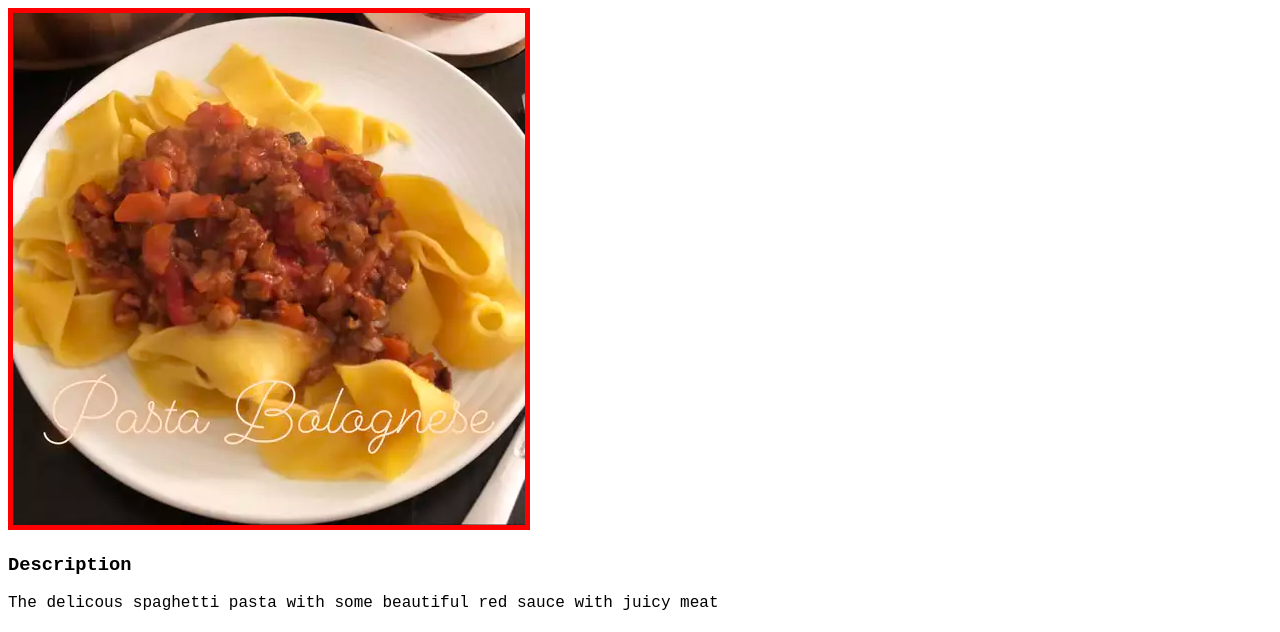
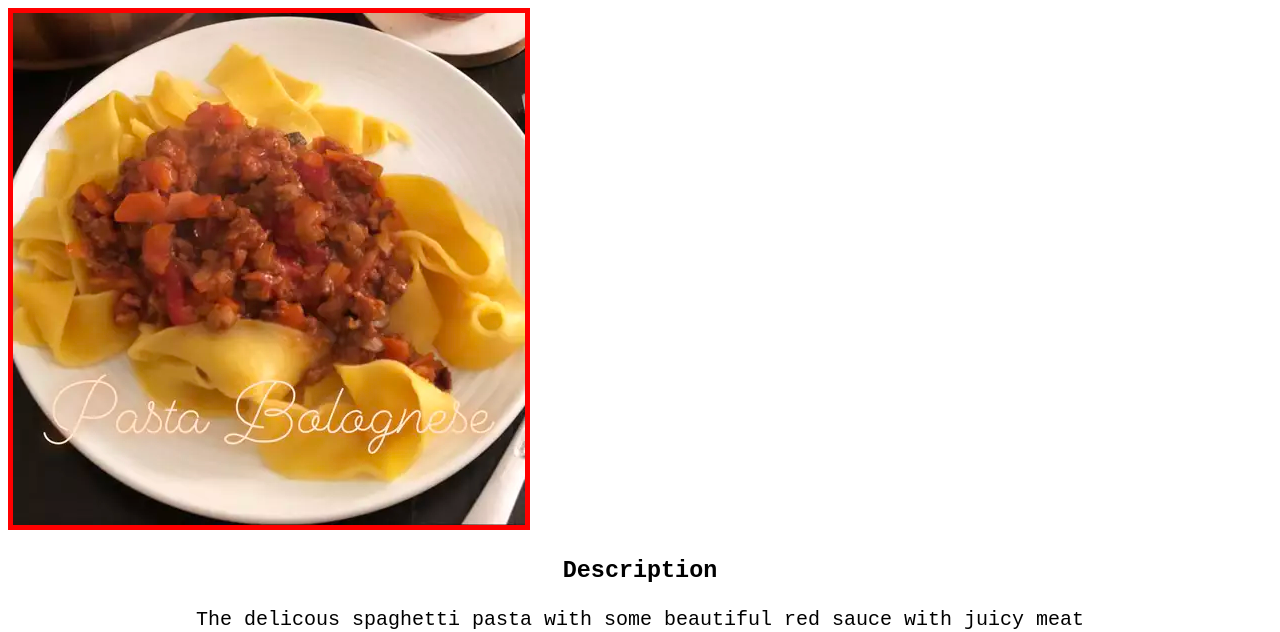
Before and after one commit to Oktzol/odin-recipes, a plain HTML site: page recipes/spaghetti_bolognese.html in a window 1280 px wide. Shown: the part 313-945 px from the top of the page. Drawn offline with Linux system fonts and the light colour scheme.

Commit message:
add missing description class to divs

```diff
--- a/recipes/spaghetti_bolognese.html
+++ b/recipes/spaghetti_bolognese.html
@@ -8,9 +8,11 @@
     <body>
         <h1 class="title">Spaghetti Bolognese Recipe</h1>
         <img src="../images/Spaghetti_Bolognese.jpg" alt="spaghetti bolognese picture">
-        <h3>Description</h3>
-        <p>The delicous spaghetti pasta with some beautiful red sauce with juicy meat</p>
-        <h3>Ingridients</h3>
+        <div class="description">
+            <h3>Description</h3>
+            <p>The delicous spaghetti pasta with some beautiful red sauce with juicy meat</p>
+        </div>
+            <h3>Ingridients</h3>
         <ul>
             <li>2 tablespoons olive oil</li>
             <li>1 large onion, minced</li>
```
Also changed, not shown: recipes/potato_soup.html (+4 -2 lines).
